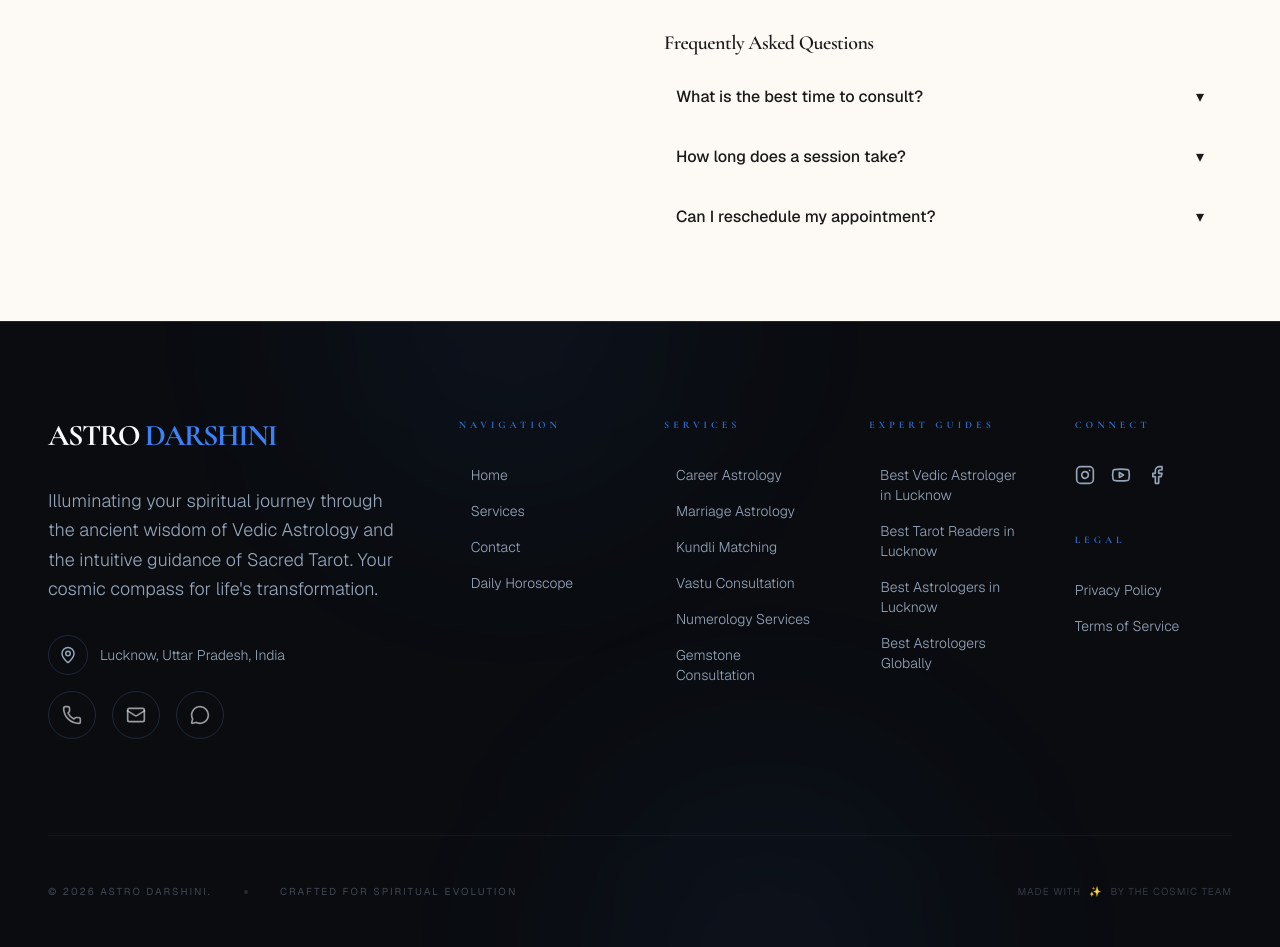
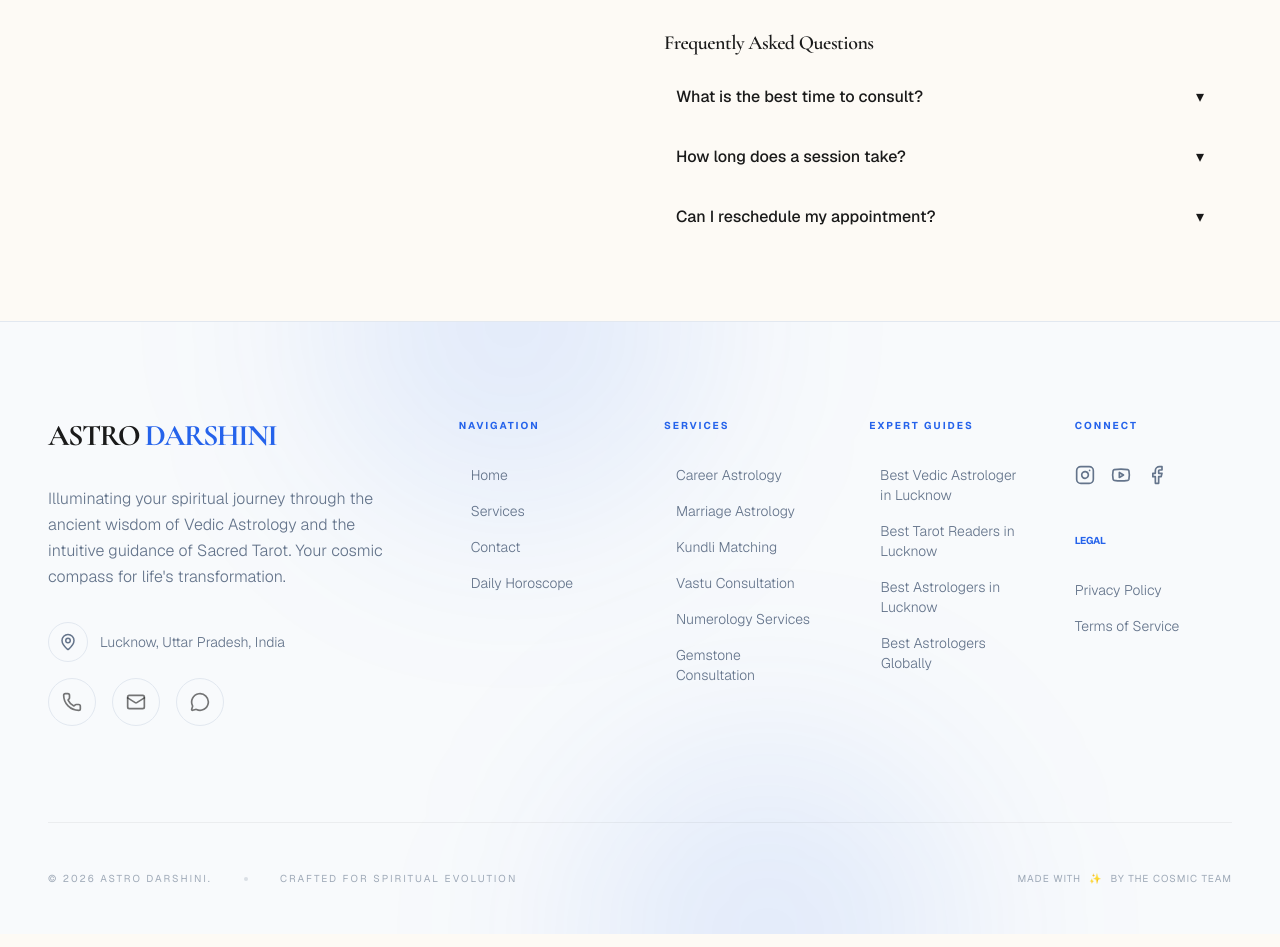
Before and after one commit to astrodarshiindia/astro-darshi, a Next.js app: page /contact in a window 1280 px wide. Shown: the part 1040-1987 px from the top of the page. Built offline with nearby package versions, Linux system fonts and the light colour scheme.

Commit message:
darshini update

```diff
--- a/app/contact/page.tsx
+++ b/app/contact/page.tsx
@@ -68,10 +68,10 @@ export default function ContactPage() {
                   href="https://wa.me/919999999999"
                   target="_blank"
                   rel="noopener noreferrer"
-                  className="flex gap-4 p-4 cosmic-border glass-effect rounded-lg hover:border-secondary transition-colors"
+                  className="flex gap-4 p-4 cosmic-border glass-effect rounded-lg hover:border-primary transition-colors"
                 >
                   <div className="flex-shrink-0 flex items-center">
-                    <MessageCircle className="text-secondary" size={24} />
+                    <MessageCircle className="text-primary" size={24} />
                   </div>
                   <div>
                     <h3 className="font-semibold text-foreground">WhatsApp</h3>
--- a/app/services/page.tsx
+++ b/app/services/page.tsx
@@ -98,10 +98,10 @@ export default function ServicesPage() {
       <Header />
 
       {/* Hero Section */}
-      <section className="relative pt-12 pb-20 md:pb-32">
+      <section className="relative pt-18 pb-10 md:pb-12">
         <div className="section-container text-center">
           <h1 className="text-5xl md:text-6xl font-bold mb-4">
-            <span className="gradient-text">Our Sacred Services</span>
+            <span className="gradient-text pt-6">Our Sacred Services</span>
           </h1>
           <p className="text-xl text-muted-foreground max-w-3xl mx-auto">
             Comprehensive vedic astrology and tarot card readings designed to illuminate your cosmic path
--- a/components/CTABanner.tsx
+++ b/components/CTABanner.tsx
@@ -13,12 +13,12 @@ export default function CTABanner() {
 
           <div className="relative z-10 space-y-10">
             <div className="space-y-4">
-              <span className="text-xs font-bold tracking-[0.4em] uppercase text-primary">Your Journey Awaits</span>
+              {/* <span className="text-xs font-bold tracking-[0.4em] uppercase text-primary">Start Your Divine Journey</span> */}
               <h2 className="text-4xl md:text-6xl text-foreground leading-tight font-serif">
-                Illuminate Your <span className="text-primary italic">Cosmic</span> Path
+                Unlock the Secrets of Your <span className="text-primary italic">Kundli</span>
               </h2>
               <p className="text-muted-foreground text-lg md:text-xl font-light max-w-2xl mx-auto leading-relaxed">
-                Take the first step towards clarity. Whether you seek Vedic wisdom or Tarot intuition, we are here to guide your evolution.
+                Get expert guidance for career, marriage, and life's biggest questions. Connect with Lucknow's most trusted astrologers for a personalized consultation.
               </p>
             </div>
 
--- a/components/Footer.tsx
+++ b/components/Footer.tsx
@@ -32,10 +32,10 @@ const FOOTER_LINKS = {
 
 export default function Footer() {
   return (
-    <footer className="dark relative border-t border-border bg-[#0a0c10] pt-24 pb-12 overflow-hidden">
+    <footer className="relative border-t border-border bg-slate-50 pt-24 pb-12 overflow-hidden">
       {/* Decorative Background Elements */}
-      <div className="absolute top-0 left-1/4 w-96 h-96 bg-primary/5 rounded-full blur-[100px] -translate-y-1/2" />
-      <div className="absolute bottom-0 right-1/4 w-96 h-96 bg-primary/5 rounded-full blur-[100px] translate-y-1/2" />
+      <div className="absolute top-0 left-1/4 w-96 h-96 bg-primary/10 rounded-full blur-[100px] -translate-y-1/2" />
+      <div className="absolute bottom-0 right-1/4 w-96 h-96 bg-primary/10 rounded-full blur-[100px] translate-y-1/2" />
 
       <div className="section-container relative z-10">
         <div className="grid grid-cols-1 md:grid-cols-2 lg:grid-cols-6 gap-12 mb-24">
@@ -46,7 +46,7 @@ export default function Footer() {
                 ASTRO <span className="text-primary group-hover:text-primary/80 transition-colors">DARSHINI</span>
               </span>
             </Link>
-            <p className="text-muted-foreground text-lg font-light leading-relaxed max-w-md">
+            <p className="text-muted-foreground text-base font-light leading-relaxed max-w-md">
               Illuminating your spiritual journey through the ancient wisdom of Vedic Astrology
               and the intuitive guidance of Sacred Tarot. Your cosmic compass for life's transformation.
             </p>
@@ -79,13 +79,13 @@ export default function Footer() {
 
           {/* Quick Links */}
           <div className="space-y-8">
-            <h4 className="text-[10px] font-bold tracking-[0.4em] uppercase text-primary/80">Navigation</h4>
+            <h4 className="text-[10px] font-sans font-bold tracking-[0.2em] uppercase text-primary">Navigation</h4>
             <nav className="flex flex-col gap-4">
               {FOOTER_LINKS.explore.map((item) => (
                 <Link
                   key={item.name}
                   href={item.href}
-                  className="text-muted-foreground hover:text-foreground hover:translate-x-1 transition-all duration-300 font-light text-sm flex items-center gap-2 group"
+                  className="text-muted-foreground hover:text-primary hover:translate-x-1 transition-all duration-300 font-light text-sm flex items-center gap-2 group"
                 >
                   <span className="w-1 h-1 bg-primary rounded-full scale-0 group-hover:scale-100 transition-transform" />
                   {item.name}
@@ -96,13 +96,13 @@ export default function Footer() {
 
           {/* Services */}
           <div className="space-y-8">
-            <h4 className="text-[10px] font-bold tracking-[0.4em] uppercase text-primary/80">Services</h4>
+            <h4 className="text-[10px] font-sans font-bold tracking-[0.2em] uppercase text-primary">Services</h4>
             <nav className="flex flex-col gap-4">
               {FOOTER_LINKS.services.map((item) => (
                 <Link
                   key={item.name}
                   href={item.href}
-                  className="text-muted-foreground hover:text-foreground hover:translate-x-1 transition-all duration-300 font-light text-sm flex items-center gap-2 group"
+                  className="text-muted-foreground hover:text-primary hover:translate-x-1 transition-all duration-300 font-light text-sm flex items-center gap-2 group"
                 >
                   <span className="w-1 h-1 bg-primary rounded-full scale-0 group-hover:scale-100 transition-transform" />
                   {item.name}
@@ -113,13 +113,13 @@ export default function Footer() {
 
           {/* Expert Guides */}
           <div className="space-y-8">
-            <h4 className="text-[10px] font-bold tracking-[0.4em] uppercase text-primary/80">Expert Guides</h4>
+            <h4 className="text-[10px] font-sans font-bold tracking-[0.2em] uppercase text-primary">Expert Guides</h4>
             <nav className="flex flex-col gap-4">
               {FOOTER_LINKS.guides.map((item) => (
                 <Link
                   key={item.name}
                   href={item.href}
-                  className="text-muted-foreground hover:text-foreground hover:translate-x-1 transition-all duration-300 font-light text-sm flex items-center gap-2 group"
+                  className="text-muted-foreground hover:text-primary hover:translate-x-1 transition-all duration-300 font-light text-sm flex items-center gap-2 group"
                 >
                   <span className="w-1 h-1 bg-primary rounded-full scale-0 group-hover:scale-100 transition-transform" />
                   {item.name}
@@ -131,7 +131,7 @@ export default function Footer() {
           {/* Connect & Legal */}
           <div className="space-y-12">
             <div className="space-y-8">
-              <h4 className="text-[10px] font-bold tracking-[0.4em] uppercase text-primary/80">Connect</h4>
+              <h4 className="text-[10px] font-sans font-bold tracking-[0.2em] uppercase text-primary">Connect</h4>
               <div className="flex gap-4">
                 {[Instagram, Youtube, Facebook].map((Icon, i) => (
                   <a key={i} href="#" className="text-muted-foreground hover:text-primary transition-colors">
@@ -141,13 +141,13 @@ export default function Footer() {
               </div>
             </div>
             <div className="space-y-8">
-              <h4 className="text-[10px] font-bold tracking-[0.4em] uppercase text-primary/80">Legal</h4>
+              <h4 className="text-[10px] font-sans font-bold tracking-[0.2m] uppercase text-primary">Legal</h4>
               <nav className="flex flex-col gap-4">
                 {FOOTER_LINKS.legal.map((item) => (
                   <Link
                     key={item.name}
                     href={item.href}
-                    className="text-muted-foreground hover:text-foreground transition-colors font-light text-sm"
+                    className="text-muted-foreground hover:text-primary transition-colors font-light text-sm"
                   >
                     {item.name}
                   </Link>
@@ -158,19 +158,19 @@ export default function Footer() {
         </div>
 
         {/* Bottom Bar */}
-        <div className="pt-12 border-t border-white/5 flex flex-col md:flex-row justify-between items-center gap-8">
+        <div className="pt-12 border-t border-black/5 flex flex-col md:flex-row justify-between items-center gap-8">
           <div className="flex flex-col md:flex-row items-center gap-4 md:gap-8">
-            <p className="text-muted-foreground/40 text-[10px] tracking-[0.2em] uppercase">
+            <p className="text-muted-foreground/60 text-[10px] tracking-[0.2em] uppercase">
               © {new Date().getFullYear()} Astro Darshini.
             </p>
             <div className="hidden md:block w-1 h-1 bg-muted-foreground/20 rounded-full" />
-            <p className="text-muted-foreground/40 text-[10px] tracking-[0.2em] uppercase">
+            <p className="text-muted-foreground/60 text-[10px] tracking-[0.2em] uppercase">
               Crafted for Spiritual Evolution
             </p>
           </div>
 
           <div className="flex items-center gap-6">
-            <div className="flex items-center gap-2 text-muted-foreground/30 text-[10px] tracking-widest uppercase group">
+            <div className="flex items-center gap-2 text-muted-foreground/60 text-[10px] tracking-widest uppercase group">
               <span>Made with</span>
               <span className="text-primary group-hover:scale-125 transition-transform">✨</span>
               <span>by the Cosmic Team</span>
--- a/components/Hero.tsx
+++ b/components/Hero.tsx
@@ -20,7 +20,7 @@ export default function Hero() {
   };
 
   return (
-    <section className="relative min-h-screen flex items-center justify-center overflow-hidden pt-3">
+    <section className="relative min-h-screen flex items-center justify-center overflow-hidden pt-1">
       {/* Background Decorative Element */}
       <div className="absolute top-1/2 left-1/2 -translate-x-1/2 -translate-y-1/2 w-[800px] h-[800px] bg-primary/5 rounded-full blur-[120px] pointer-events-none" />
 
--- a/components/ProductScroller.tsx
+++ b/components/ProductScroller.tsx
@@ -72,7 +72,7 @@ export default function ProductScroller({ products }: { products: Product[] }) {
             <div
                 ref={scrollerRef}
                 onScroll={checkScroll}
-                className="flex overflow-x-auto gap-8 pb-12 scrollbar-hide snap-x snap-mandatory px-4 -mx-4"
+                className="flex overflow-x-auto gap-8 pb-12 scrollbar-hide snap-x snap-mandatory"
                 style={{ scrollbarWidth: 'none', msOverflowStyle: 'none' }}
             >
                 {products.map((product: Product) => (
@@ -129,10 +129,6 @@ export default function ProductScroller({ products }: { products: Product[] }) {
                     </div>
                 ))}
             </div>
-
-            {/* Gradient Fades for Scrolling */}
-            <div className={`absolute top-0 left-0 bottom-12 w-24 bg-gradient-to-r from-background to-transparent pointer-events-none transition-opacity duration-500 ${canScrollLeft ? 'opacity-100' : 'opacity-0'}`} />
-            <div className={`absolute top-0 right-0 bottom-12 w-24 bg-gradient-to-l from-background to-transparent pointer-events-none transition-opacity duration-500 ${canScrollRight ? 'opacity-100' : 'opacity-0'}`} />
         </div>
     );
 }
```
Also changed, not shown: app/privacy-policy/page.tsx (added, +50 -0 lines), app/terms-of-service/page.tsx (added, +50 -0 lines).
